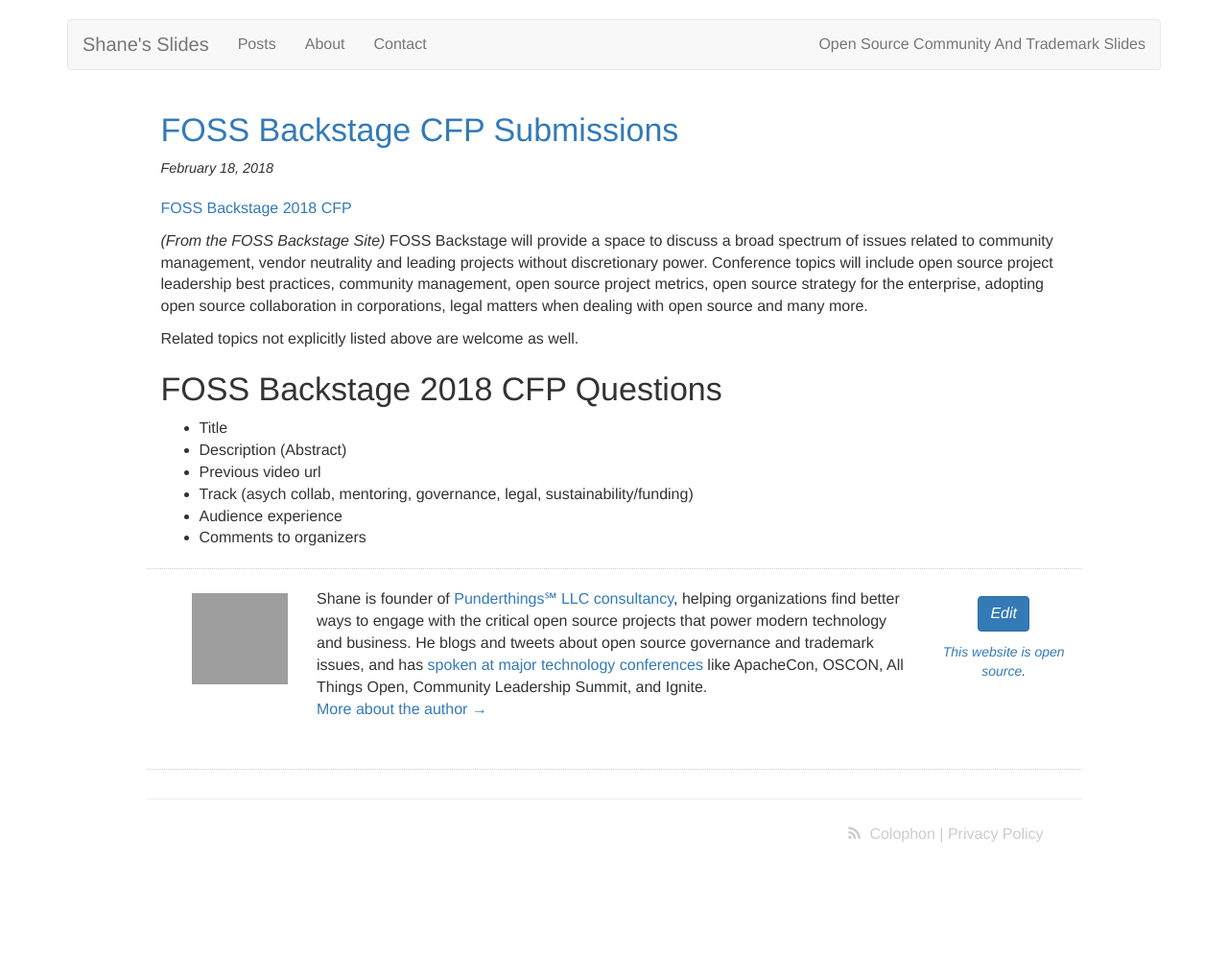
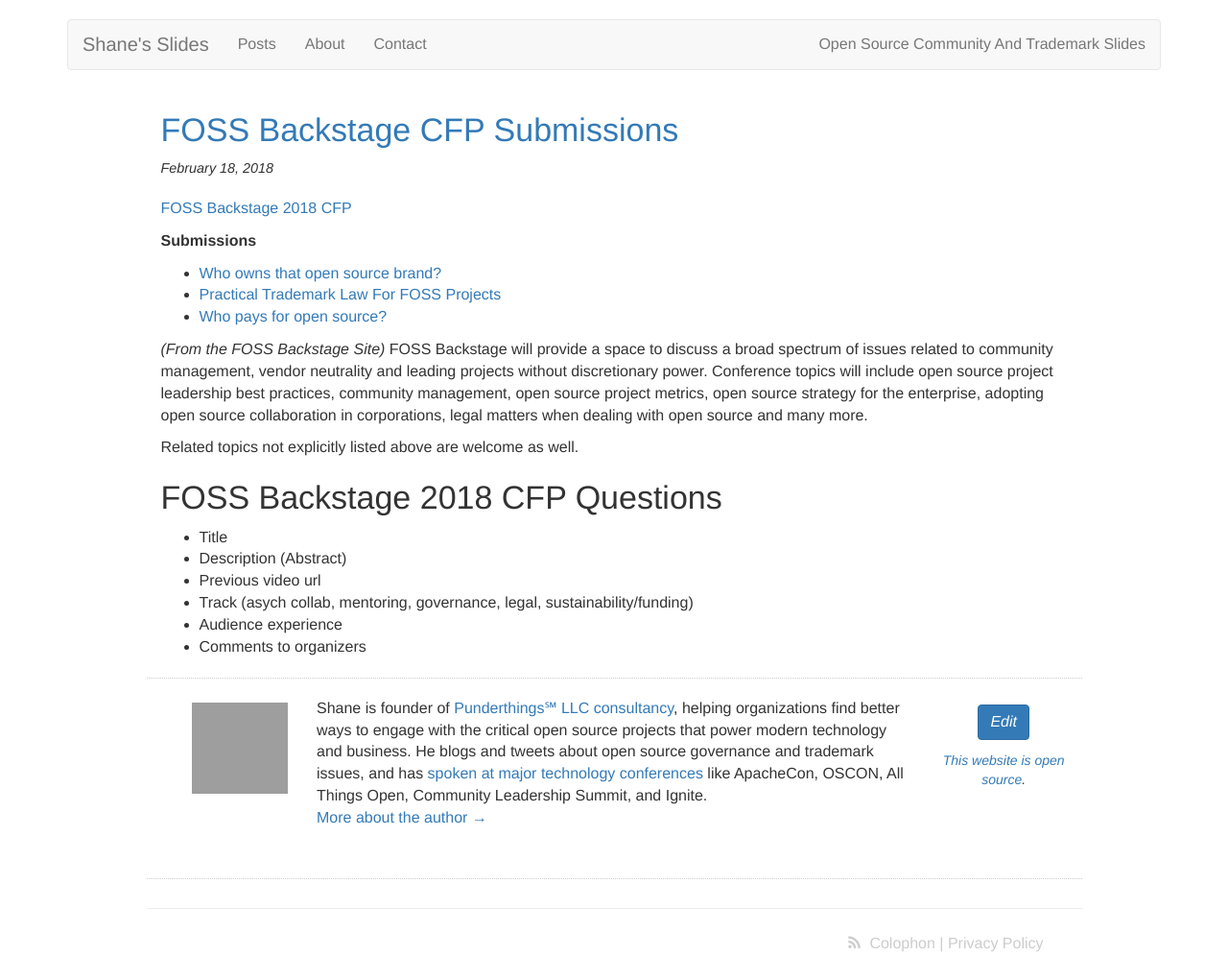
Before and after one commit to ShaneCurcuru/slides, a Jekyll site: the page built from _cfps/FOSSBackstage.md, in a window 1280 px wide. Shown: the whole page at 96% size. Built offline with Jekyll 4.4.1, drawn with Linux system fonts in a browser that asks for light colours; comment, search, counter and statistics services are not loaded; before the commit the page ends 906 px from its top, so only the background shows below that; grey boxes are pictures that could not be loaded.

Commit message:
Submissions to FOSSBackstage

```diff
--- a/_cfps/FOSSBackstage.md
+++ b/_cfps/FOSSBackstage.md
@@ -11,6 +11,11 @@ location: Berlin, DE
 
 [FOSS Backstage 2018 CFP](https://foss-backstage.de/call-papers)
 
+**Submissions**
+-  [Who owns that open source brand?](https://foss-backstage.de/session/who-owns-open-source-brand)
+-  [Practical Trademark Law For FOSS Projects](https://foss-backstage.de/session/practical-trademark-law-foss-projects)
+-  [Who pays for open source?](https://foss-backstage.de/session/who-pays-open-source)
+
 _(From the FOSS Backstage Site)_ FOSS Backstage will provide a space to discuss a broad spectrum of issues related to community management, vendor neutrality and leading projects without discretionary power. Conference topics will include open source project leadership best practices, community management, open source project metrics, open source strategy for the enterprise, adopting open source collaboration in corporations, legal matters when dealing with open source and many more.
 
 Related topics not explicitly listed above are welcome as well.
```
Also changed, not shown: _cfps/Who-Owns-That-Brand.md (+1 -1 lines).
